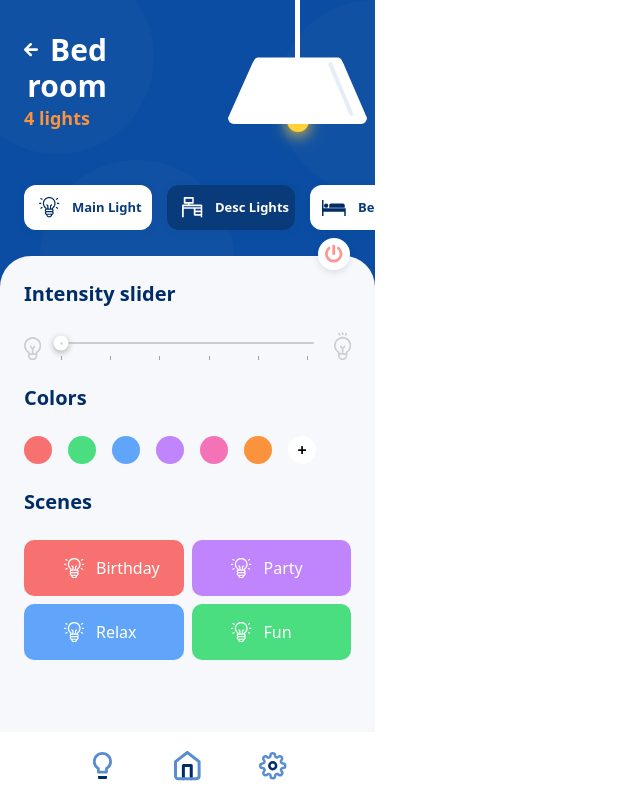
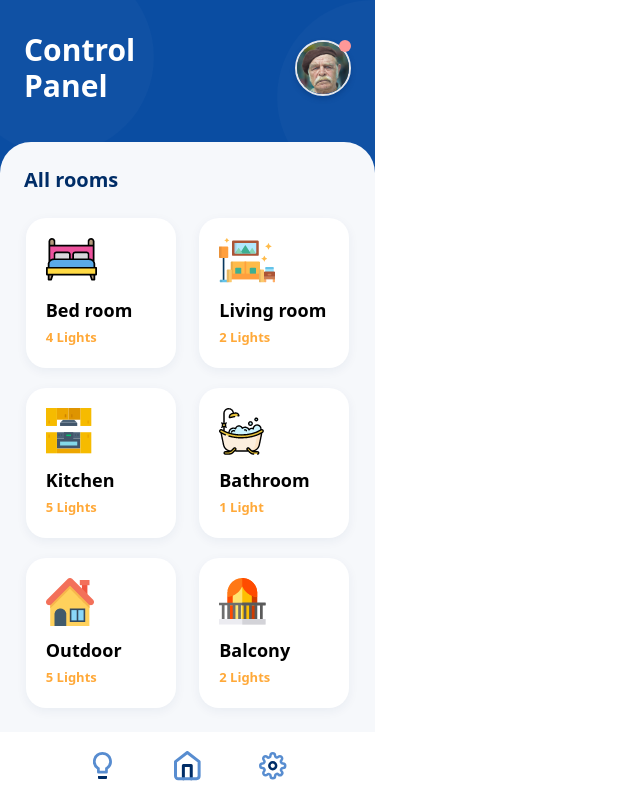
Before and after one commit to Christian-Mogensen/praktikperiode-smartlights, a React (Create React App) app in the folder demo/light-app/: page / in a window 1280 px wide. Shown: the whole page, without its empty margins (0-640 px from the left). Built offline with nearby package versions, Linux system fonts and the light colour scheme.

Commit message:
Add framer motion logic

```diff
--- a/demo/light-app/package.json
+++ b/demo/light-app/package.json
@@ -10,6 +10,7 @@
     "react": "^17.0.2",
     "react-dom": "^17.0.2",
     "react-range": "^1.8.12",
+    "react-router-dom": "^6.2.1",
     "react-scripts": "5.0.0",
     "web-vitals": "^2.1.4"
   },
--- a/demo/light-app/src/App.js
+++ b/demo/light-app/src/App.js
@@ -13,20 +13,20 @@ import {motion} from 'framer-motion'
 
 function App() {
   const coordsArr = ["-left-10 -top-10", "-right-24 top-0", "left-10 top-40"];
-  const [btnActive, setBtnActive] = useState(false);
+  const [btnActive, setBtnActive] = useState(true);
   return (
     <Wrapper>
       <motion.div
-      initial={{rotate:45}}
+      initial={{rotate:`${btnActive? -90:90}`}}
       animate={{rotate:0}}
-      transition={{duration:0.5}}
+      transition={{duration:1}}
       >
       {coordsArr.map((circlepos, index) => (
         <BgCircle key={index} coords={circlepos} />
         ))}
         </motion.div>
       {btnActive ? (
-        <Header />
+        <Header state={btnActive} />
       ) : (
         <HeaderTwo icon={<BackIcon />} clickedBtn={"Bed"} />
       )}
--- a/demo/light-app/src/components/Main/Main.js
+++ b/demo/light-app/src/components/Main/Main.js
@@ -1,12 +1,14 @@
 import React from "react";
 import ButtonMenu from "./buttons/ButtonMenu";
 import SettingWrapper from "./settings/SettingWrapper";
-
+import {motion} from 'framer-motion'
 const Main = ({ state }) => {
   return (
-    <main className="fixed bottom-[68px] left-0 w-[375px] bg-[#F6F8FB] max-h-[656px] rounded-t-[31px] p-6">
+    <motion.main
+    transition={{duration:1}}
+    className="fixed bottom-[68px] left-0 w-[375px] bg-[#F6F8FB] max-h-[656px] rounded-t-[31px] p-6">
       {state ? <ButtonMenu /> : <SettingWrapper />}
-    </main>
+    </motion.main>
   );
 };
 
--- a/demo/light-app/src/components/Main/buttons/Button.js
+++ b/demo/light-app/src/components/Main/buttons/Button.js
@@ -1,16 +1,25 @@
 import React from "react";
+import {motion} from 'framer-motion'
 
-const Button = ({ btnImg, btnH, btnS }) => {
+
+
+const btnItem = {
+  hidden: { opacity: 0, x:30 },
+  show: { opacity: 1, x:0 }
+}
+const Button = ({variant, btnImg, btnH, btnS }) => {
   return (
-    <div className="bg-white cursor-pointer h-[150px] place-self-center rounded-[20px] w-[150px] p-5 btn__dropshadow-blue flex flex-col justify-between">
+    <motion.div
+    variants={variant}
+    className="bg-white cursor-pointer h-[150px] place-self-center rounded-[20px] w-[150px] p-5 btn__dropshadow-blue flex flex-col justify-between">
+      <motion.div variants={btnItem}>
+        <motion.img variants={btnItem} src={`${btnImg}`} alt="" />
+      </motion.div>
       <div>
-        <img src={`${btnImg}`} alt="" />
+        <motion.span variants={btnItem} className="block text-lg font-bold">{btnH}</motion.span>
+        <motion.span variants={btnItem} className="text-[#FFA939] font-bold text-[13px]">{btnS}</motion.span>
       </div>
-      <div>
-        <span className="block font-bold text-lg">{btnH}</span>
-        <span className="text-[#FFA939] font-bold text-[13px]">{btnS}</span>
-      </div>
-    </div>
+    </motion.div>
   );
 };
 
--- a/demo/light-app/src/components/Main/buttons/ButtonMenu.js
+++ b/demo/light-app/src/components/Main/buttons/ButtonMenu.js
@@ -7,6 +7,8 @@ import bathroomImg from "../../../assets/img/button/bathtube.png";
 import houseImg from "../../../assets/img/button/house.png";
 import balchonyImg from "../../../assets/img/button/balcony.png";
 import Header from "../Header";
+
+import {motion} from 'framer-motion'
 
 const ButtonMenu = () => {
   const buttonContent = [
@@ -41,19 +43,37 @@ const ButtonMenu = () => {
       src: balchonyImg,
     },
   ];
+  const container = {
+    hidden: { opacity: 0 },
+    show: {
+      opacity: 1,
+      transition: {
+        staggerChildren: 0.1
+      }
+    }
+  }
+
+  const item = {
+    hidden: { opacity: 0 },
+    show: { opacity: 1 }
+  }
   return (
     <>
       <Header value={"All rooms"} />
-      <div className="grid grid-cols-2 gap-5">
+      <motion.div variants={container}
+      initial="hidden"
+      animate="show"
+      className="grid grid-cols-2 gap-5">
         {buttonContent.map((btn, index) => (
           <Button
             key={`uni-${index}`}
             btnImg={btn.src}
             btnH={btn.name}
             btnS={btn.light}
+            variant={item}
           />
         ))}
-      </div>
+      </motion.div>
     </>
   );
 };
--- a/demo/light-app/src/components/Main/settings/intensityslider/InputSlider.js
+++ b/demo/light-app/src/components/Main/settings/intensityslider/InputSlider.js
@@ -5,9 +5,9 @@ import Solution from "../../../../assets/img/icons/intensityslider/Solution";
 import Solution2 from "../../../../assets/img/icons/intensityslider/Solution2";
 import IntensityMarks from "./IntensityMarks";
 
-const STEP = 0.1;
+const STEP = 1;
 const MIN = 0;
-const MAX = 100;
+const MAX = 99;
 
 
 class InputSlider extends React.Component {
@@ -22,7 +22,7 @@ class InputSlider extends React.Component {
     return (
         <div className="flex items-end w-full gap-3">
 <div><Solution /></div>
-      <div className="px-2 w-full flex flex-col gap-3"
+      <div className="flex flex-col w-full gap-3 px-2"
 
         >
         <Range
@@ -31,7 +31,12 @@ class InputSlider extends React.Component {
           min={MIN}
           max={MAX}
           onChange={(values) =>( this.setState({ values },
-            console.log(`rgba(255, 210, 57,0.${Math.ceil(this.state.values)})`)))}
+            console.log(`
+            #ffd239${this.state.values < 10?
+              '0'+ Math.ceil(this.state.values):
+              this.state.values < 100?
+              Math.ceil(this.state.values)
+              :''})`)))}
           renderTrack={({ props, children }) => (
             <div
               onMouseDown={props.onMouseDown}
@@ -90,7 +95,11 @@ class InputSlider extends React.Component {
 <IntensityMarks />
       </div>
       <div className="relative"><Solution2 clr="#cecece" />
-      <div className={`z-10 absolute top-0 left-0 right-0 bottom-0`}><Solution2 clr={`rgba(255, 210, 57,${this.state.values < 100? '0.'+ Math.ceil(this.state.values):100})`} /></div>
+      <div className={`z-10 absolute top-0 left-0 right-0 bottom-0`}><Solution2 clr={`#ffd239${this.state.values < 10?
+              '00':
+              this.state.values < 90?
+              Math.ceil(this.state.values)
+              :''}`} /></div>
 </div></div>
     );
   }
--- a/demo/light-app/src/components/aside/DemoLight.js
+++ b/demo/light-app/src/components/aside/DemoLight.js
@@ -1,8 +1,12 @@
 import React from 'react';
 import DemonstrationLight from '../../assets/img/icons/lights/DemonstrationLight';
-
+import {motion} from 'framer-motion'
 const DemoLight = () => {
-  return <div className='right-2 absolute'><DemonstrationLight /></div>;
+  return <motion.div
+  initial={{y:'-20%'}}
+  animate={{y:0}}
+  transition={{duration:0.5, delay:0.7}}
+  className='absolute right-2'><DemonstrationLight /></motion.div>;
 };
 
 export default DemoLight;
--- a/demo/light-app/src/components/aside/LightBtns.js
+++ b/demo/light-app/src/components/aside/LightBtns.js
@@ -2,6 +2,7 @@ import React from 'react';
 import lightBulb from '../../assets/img/icons/lights/surface1.png'
 import lightDesk from '../../assets/img/icons/lights/furniture-and-household.png'
 import lightbed from '../../assets/img/icons/lights/bed.png'
+import {motion} from 'framer-motion'
 const LightBtns = () => {
   const lightsVariations = [
     {
@@ -17,11 +18,15 @@ const LightBtns = () => {
       icon: lightbed
     },
   ]
-  return <div className='absolute z-50 flex gap-[15px] bottom-[570px] left-6 '>
+  return <motion.div
+  initial={{x:'100%', opacity:0}}
+  animate={{x:0, opacity:1}}
+  transition={{duration:0.5, delay:0.7}}
+  className='absolute z-50 flex gap-[15px] bottom-[570px] left-6 '>
 {lightsVariations.map((light, index) =>(
-  <div className='btn-variations cursor-pointer text-[13px] font-bold h-[45px] w-32 grid light-grid place-items-center gap-3 btn__dropshadow-blue bg-white text-[#093B7B] rounded-[12px]' key={index}><div className='place-self-center justify-self-end'><img src={light.icon} alt="" /></div><span className=' justify-self-start '>{light.type}</span></div>
+  <div className='btn-variations cursor-pointer text-[13px] font-bold h-[45px] w-32 grid light-grid place-items-center gap-3 btn__dropshadow-blue bg-white text-[#093B7B] rounded-[12px]' key={index}><div className='place-self-center justify-self-end'><img src={light.icon} alt="" /></div><span className=' justify-self-start'>{light.type}</span></div>
 ))}
-  </div>;
+  </motion.div>;
 };
 
 export default LightBtns;
--- a/demo/light-app/src/components/header/Header.js
+++ b/demo/light-app/src/components/header/Header.js
@@ -2,9 +2,9 @@ import React from 'react';
 import ProfileImage from './ProfileImage';
 import ProfilUser from '../../assets/img/profile/randomdasd213tasd.jpg'
 import HeaderText from './HeaderText';
-const Header = () => {
+const Header = ({state}) => {
   return (<header className='flex justify-between items-center px-6 pt-8 w-[375px] fixed left-0 top-0'>
-      <HeaderText val='Control Panel' />
+      <HeaderText state={state} val='Control' scdword='Panel' />
   <ProfileImage src={ProfilUser}/>
   </header>);
 };
--- a/demo/light-app/src/components/header/HeaderText.js
+++ b/demo/light-app/src/components/header/HeaderText.js
@@ -1,9 +1,13 @@
 import React from 'react';
-
-const HeaderText = ({val,icon,light}) => {
+import {motion}from 'framer-motion'
+const HeaderText = ({val,icon,light,scdword, state}) => {
   return (<div className='cursor-pointer '>
-    <h1 className=' text-3xl font-bold text-white text-right'><span className='flex items-center gap-3'>{icon} {val}</span> <span className='block'>room</span> </h1>
-    <h2 className='text-orange-400 text-lg font-bold'>{light}</h2>
+    <h1 className={`text-3xl font-bold ${state?'text-left':'text-right'}  text-white `}><span className='flex items-center gap-3'>{icon} {val}</span> <span className='block'>{scdword}</span> </h1>
+    <motion.h2
+    initial={{opacity:0, y:-50}}
+    animate={{opacity:1, y:0}}
+    transition={{duration:0.5, delay:0.7}}
+    className='text-lg font-bold text-orange-400'>{light}</motion.h2>
     </div>);
 };
 
--- a/demo/light-app/src/components/header/HeaderTwo.js
+++ b/demo/light-app/src/components/header/HeaderTwo.js
@@ -2,7 +2,7 @@ import React from 'react';
 import HeaderTextTwo from './HeaderText';
 const HeaderTwo = ({clickedBtn, icon}) => {
   return (<header className='flex justify-between items-center px-6 pt-8 w-[375px] fixed left-0 top-0'>
-      <HeaderTextTwo val={clickedBtn} icon={icon} light='4 lights' />
+      <HeaderTextTwo scdword='Room' val={clickedBtn} icon={icon} light='4 lights' />
   </header>);
 };
 
```
Also changed, not shown: 1 other file (tests, documents, lock files or other folders).
